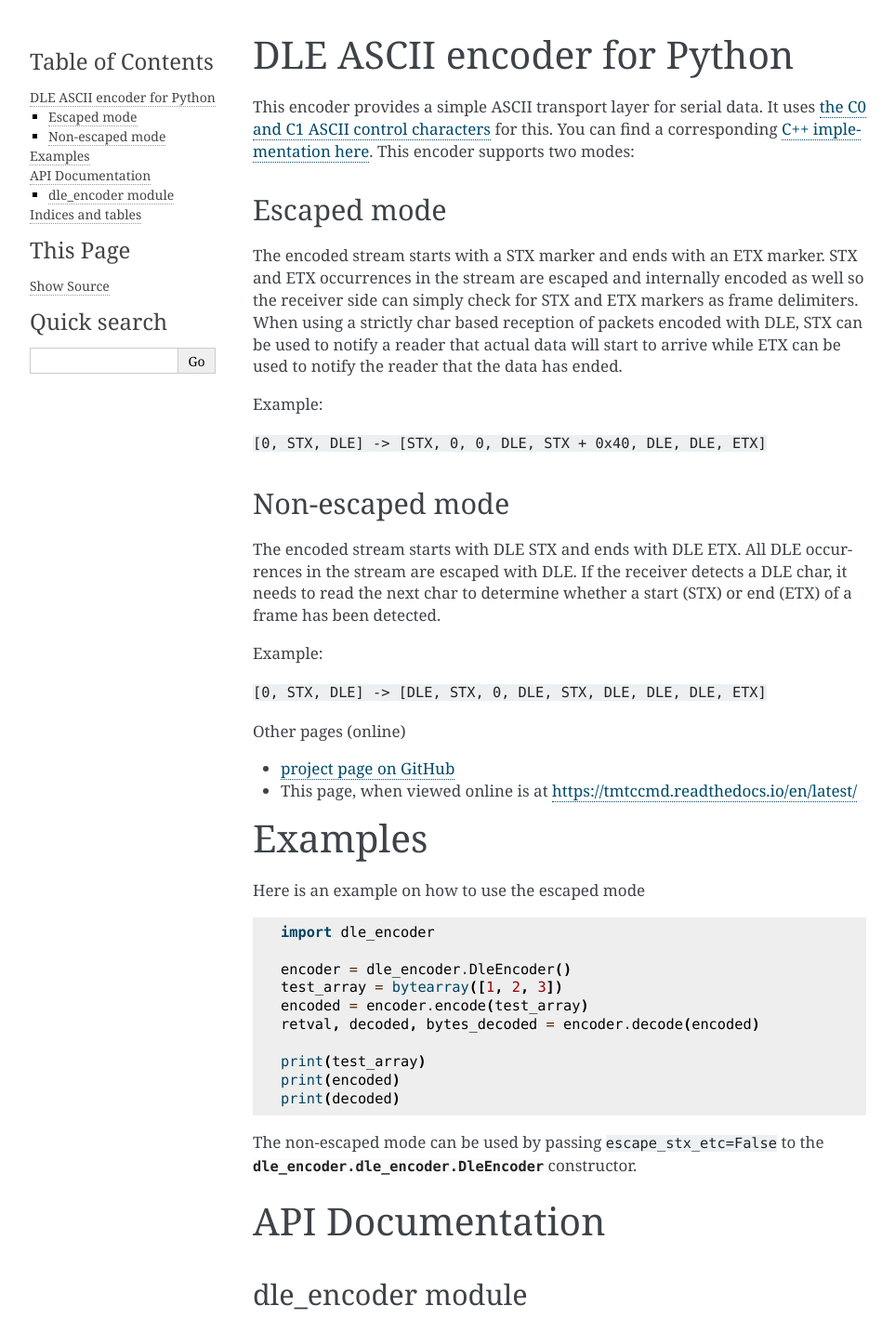
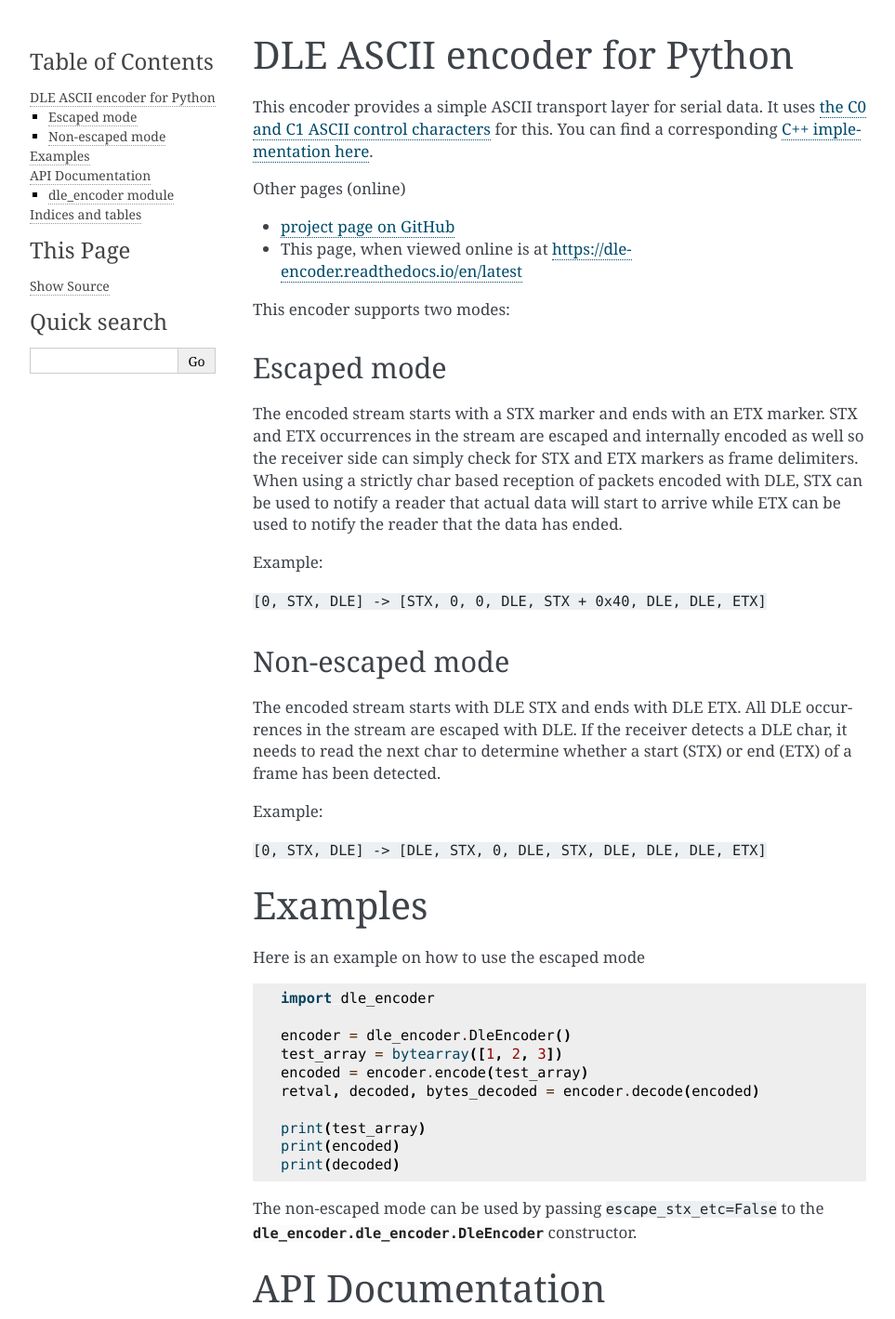
Before and after one commit to robamu-org/py-dle-encoder, a Sphinx documentation site: the page built from docs/index.rst, in a window 1280 px wide, cut to the strip 0-1419 px from the top of the page. Shown: the whole strip at 93% size, without its empty margins (148-1111 px from the left). Built offline with Sphinx 7.4.7, drawn with Linux system fonts in a browser that asks for light colours; some of the changed lines change nothing that is shown.

Commit message:
reordering

```diff
--- a/docs/index.rst
+++ b/docs/index.rst
@@ -8,6 +8,12 @@ DLE ASCII encoder for Python
 
 This encoder provides a simple ASCII transport layer for serial data. It uses
 `the C0 and C1 ASCII control characters`_ for this. You can find a corresponding `C++ implementation here`_.
+
+Other pages (online)
+
+- `project page on GitHub`_
+- This page, when viewed online is at https://dle-encoder.readthedocs.io/en/latest
+
 This encoder supports two modes:
 
 Escaped mode
@@ -35,18 +41,13 @@ Example:
 
 ``[0, STX, DLE] -> [DLE, STX, 0, DLE, STX, DLE, DLE, DLE, ETX]``
 
-Other pages (online)
-
-- `project page on GitHub`_
-- This page, when viewed online is at https://tmtccmd.readthedocs.io/en/latest/
+.. toctree::
+   :maxdepth: 2
+   :caption: Contents:
 
 .. _`project page on GitHub`: https://github.com/robamu-org/py-dle-encoder
 .. _`the C0 and C1 ASCII control characters`: https://en.wikipedia.org/wiki/C0_and_C1_control_codes
 .. _`C++ implementation here`: https://egit.irs.uni-stuttgart.de/fsfw/fsfw/src/branch/development/src/fsfw/globalfunctions/DleEncoder.cpp
-
-.. toctree::
-   :maxdepth: 2
-   :caption: Contents:
 
 Examples
 ===================
```
